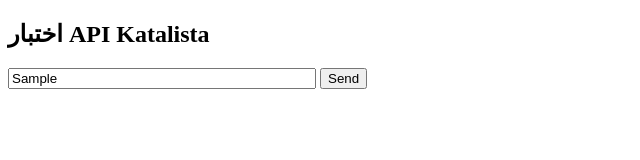
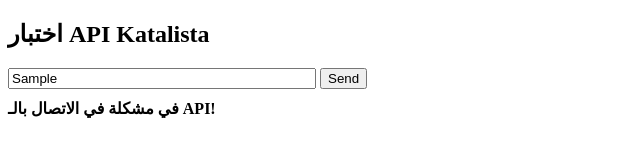
Before and after one commit to mentora2050/Katalista.bot, a website: page test.html in a window 1280 px wide. Both pictures are taken after typing "Sample" into the empty fields and a click on the button "Send". Shown: the whole page, without its empty margins (0-640 px from the left). Drawn offline with Linux system fonts and the light colour scheme; no server answers.

Commit message:
Fix fetch URL syntax in test.html
add test.html

```diff
--- a/test.html
+++ b/test.html
@@ -18,7 +18,7 @@
       }
 
       try {
-        const res = await fetch(""https://katalista-bot.onrender.com/chat"", {
+        const res = await fetch("https://katalista-bot.onrender.com/chat", {
           method: "POST",
           headers: { "Content-Type": "application/json" },
           body: JSON.stringify({ message })
```
